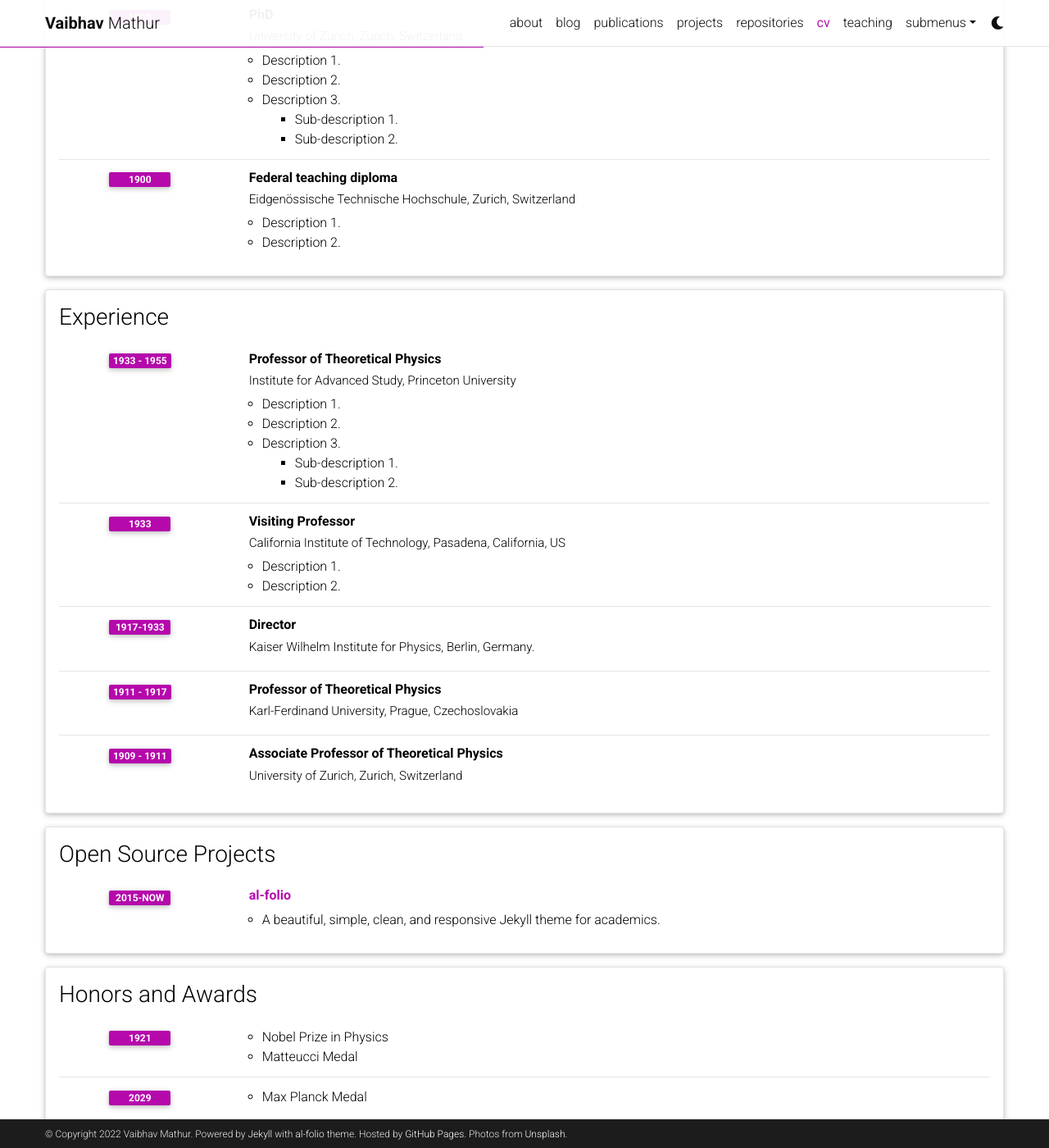
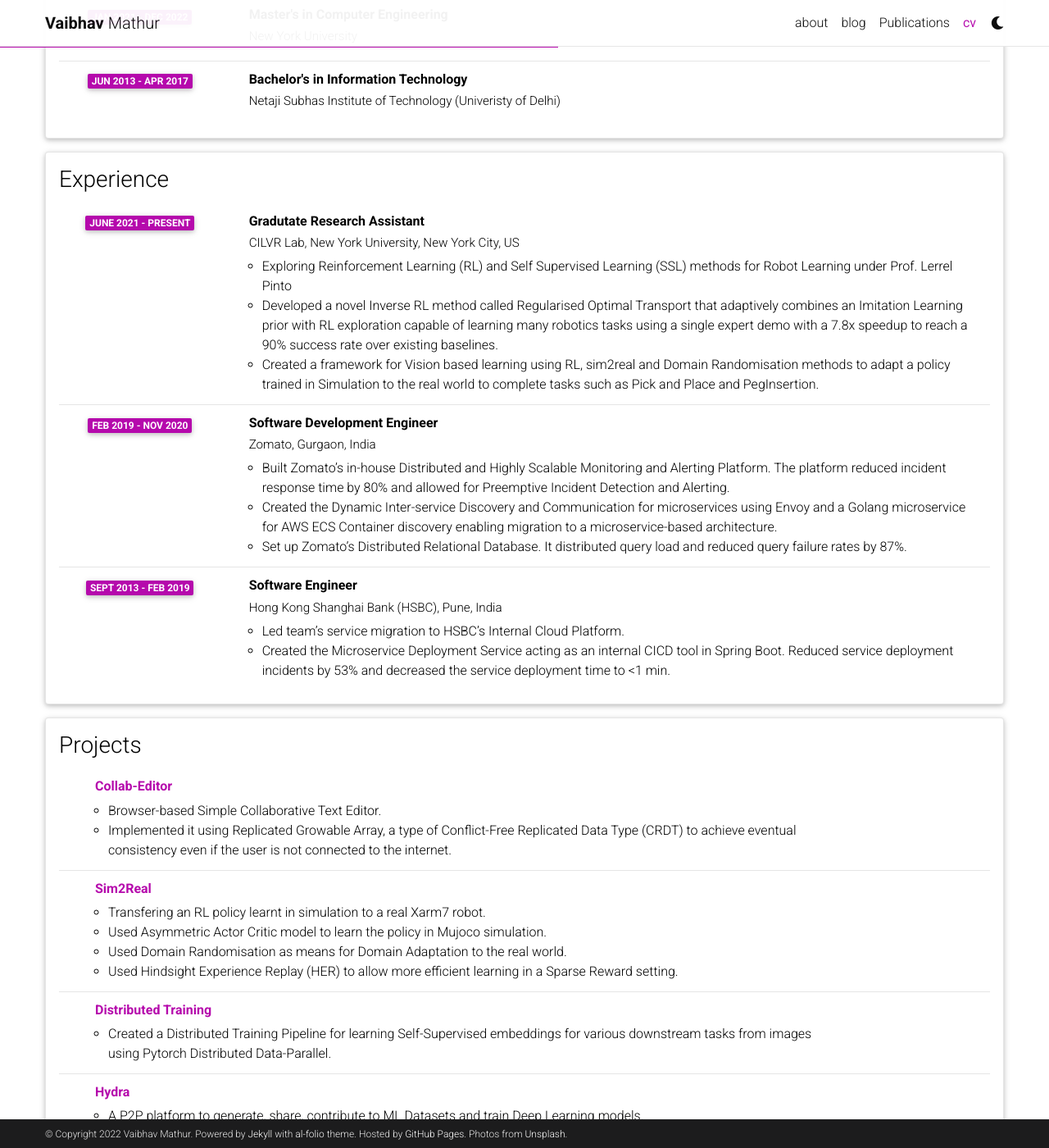
Before and after one commit to vaibhav117/vaibhav117.github.io, a Jekyll site: the page built from _pages/cv.md, in a window 1280 px wide and 1400 px high, scrolled down 459 px. Shown: the whole window at 82% size. Built offline with Jekyll 4.4.1, drawn with Linux system fonts in a browser that asks for light colours; comment, search, counter and statistics services are not loaded; a style sheet for code colours, icons or effects is not loaded; some of the changed text lies outside the part shown.

Commit message:
Changing pages

```diff
--- a/_data/cv.yml
+++ b/_data/cv.yml
@@ -2,96 +2,79 @@
   type: map
   contents:
     - name: Full Name
-      value: Albert Einstein
+      value: Vaibhav Mathur
     - name: Date of Birth
-      value: 14th March 1879
+      value: 11th July 1995
     - name: Languages
-      value: English, German
+      value: English, Hindi
 
 - title: Education
   type: time_table
   contents:
-    - title: PhD
-      institution: University of Zurich, Zurich, Switzerland
-      year: 1905
-      description:
-        - Description 1.
-        - Description 2.
-        - title: Description 3.
-          contents:
-            - Sub-description 1.
-            - Sub-description 2.
-    - title: Federal teaching diploma
-      institution: Eidgenössische Technische Hochschule, Zurich, Switzerland
-      year: 1900
-      description:
-        - Description 1.
-        - Description 2.
+    - title: Master's in Computer Engineering
+      institution: New York University
+      year: Jan 2021 - Dec 2022
+
+    - title: Bachelor's in Information Technology
+      institution: Netaji Subhas Institute of Technology (Univeristy of Delhi)
+      year: Jun 2013 - Apr 2017
 
 - title: Experience
   type: time_table
   contents:
-    - title: Professor of Theoretical Physics
-      institution: Institute for Advanced Study, Princeton University
-      year: 1933 - 1955
+    - title: Gradutate Research Assistant
+      institution: CILVR Lab, New York University, New York City, US
+      year: June 2021 - Present
       description:
-        - Description 1.
-        - Description 2.
-        - title: Description 3.
-          contents:
-            - Sub-description 1.
-            - Sub-description 2.
-    - title: Visiting Professor
-      institution: California Institute of Technology, Pasadena, California, US
-      year: 1933
+        - Exploring Reinforcement Learning (RL) and Self Supervised Learning (SSL) methods for Robot Learning under Prof. Lerrel Pinto
+        - Developed a novel Inverse RL method called Regularised Optimal Transport that adaptively combines an Imitation Learning prior with RL exploration capable of learning many robotics tasks using a single expert demo with a 7.8x speedup to reach a 90% success rate over existing baselines.
+        - Created a framework for Vision based learning using RL, sim2real and Domain Randomisation methods to adapt a policy trained in Simulation to the real world to complete tasks such as Pick and Place and PegInsertion.
+
+    - title: Software Development Engineer
+      institution: Zomato, Gurgaon, India
+      year: Feb 2019 - Nov 2020
       description:
-        - Description 1.
-        - Description 2.
+        - Built Zomato’s in-house Distributed and Highly Scalable Monitoring and Alerting Platform. The platform reduced incident response time by 80% and allowed for Preemptive Incident Detection and Alerting.
+        - Created the Dynamic Inter-service Discovery and Communication for microservices using Envoy and a Golang microservice for AWS ECS Container discovery enabling migration to a microservice-based architecture.
+        - Set up Zomato’s Distributed Relational Database. It distributed query load and reduced query failure rates by 87%.
 
-    - title: Director
-      institution: Kaiser Wilhelm Institute for Physics, Berlin, Germany.
-      year: 1917-1933
+    - title: Software Engineer
+      institution: Hong Kong Shanghai Bank (HSBC), Pune, India
+      year: Sept 2013 - Feb 2019
+      description:
+        - Led team’s service migration to HSBC’s Internal Cloud Platform.
+        - Created the Microservice Deployment Service acting as an internal CICD tool in Spring Boot. Reduced service deployment incidents by 53% and decreased the service deployment time to <1 min.
 
-    - title: Professor of Theoretical Physics
-      institution: Karl-Ferdinand University, Prague, Czechoslovakia
-      year: 1911 - 1917
-      description:
-
-    - title: Associate Professor of Theoretical Physics
-      institution: University of Zurich, Zurich, Switzerland
-      year: 1909 - 1911
-
-- title: Open Source Projects
+- title: Projects
   type: time_table
   contents:
-    - title: <a href="https://github.com/alshedivat/al-folio">al-folio</a>
-      year: 2015-now
-      description: A beautiful, simple, clean, and responsive Jekyll theme for academics.
+    - title: <a href="https://github.com/vaibhav117/Colab-Editor">Collab-Editor</a>
+      description:
+        - Browser-based Simple Collaborative Text Editor.
+        - Implemented it using Replicated Growable Array, a type of Conflict-Free Replicated Data Type (CRDT) to achieve eventual consistency even if the user is not connected to the internet.
 
-- title: Honors and Awards
-  type: time_table
-  contents:
-    - year: 1921
-      items:
-        - Nobel Prize in Physics
-        - Matteucci Medal
-    - year: 2029
-      items:
-        - Max Planck Medal
+    - title: <a href="https://github.com/vaibhav117/sim2real">Sim2Real</a>
+      description:
+        - Transfering an RL policy learnt in simulation to a real Xarm7 robot.
+        - Used Asymmetric Actor Critic model to learn the policy in Mujoco simulation.
+        - Used Domain Randomisation as means for Domain Adaptation to the real world.
+        - Used Hindsight Experience Replay (HER) to allow more efficient learning in a Sparse Reward setting.
 
-- title: Academic Interests
-  type: nested_list
-  contents:
-    - title: Topic 1.
-      items:
-        - Description 1.
-        - Description 2.
-    - title: Topic 2.
-      items:
-        - Description 1.
-        - Description 2.
+    - title: <a href="https://github.com/vaibhav117/Distributed-SSL">Distributed Training</a>
+      description:
+        - Created a Distributed Training Pipeline for learning Self-Supervised embeddings for various downstream tasks from images using Pytorch Distributed Data-Parallel.
+
+    - title: <a href="https://github.com/hydra-hoard">Hydra</a>
+      description:
+        - A P2P platform to generate, share, contribute to ML Datasets and train Deep Learning models.
+        - Implemented a Distributed Hash Table for Node Discovery, Multi-tracker approach using Raft to create a fault-tolerant archive of datasets. Used All-Reduce to run Synchronous Stochastic Gradient Descent for distributed training.
+
+    - title: <a href="https://github.com/vaibhav117/MARL">MARL</a>
+      description:
+        - Implemented Multi-Agent Reinforcement Learning (MARL) using 2 Independent DQNs with information sharing to master the game of Knights Archers Zombies.
+
 
 - title: Other Interests
   type: list
   contents:
-    - <u>Hobbies:</u> Hobby 1, Hobby 2, etc.
+    - <u>Hobbies:</u> Playing and watching(and agonizing) Soccer, solving Rubick's Cubes, Hiking.
--- a/_pages/projects.md
+++ /dev/null
@@ -1,58 +0,0 @@
----
-layout: page
-title: projects
-permalink: /projects/
-description: A growing collection of your cool projects.
-nav: true
-nav_order: 2
-display_categories: [work, fun]
-horizontal: false
----
-
-<!-- pages/projects.md -->
-<div class="projects">
-{%- if site.enable_project_categories and page.display_categories %}
-  <!-- Display categorized projects -->
-  {%- for category in page.display_categories %}
-  <h2 class="category">{{ category }}</h2>
-  {%- assign categorized_projects = site.projects | where: "category", category -%}
-  {%- assign sorted_projects = categorized_projects | sort: "importance" %}
-  <!-- Generate cards for each project -->
-  {% if page.horizontal -%}
-  <div class="container">
-    <div class="row row-cols-2">
-    {%- for project in sorted_projects -%}
-      {% include projects_horizontal.html %}
-    {%- endfor %}
-    </div>
-  </div>
-  {%- else -%}
-  <div class="grid">
-    {%- for project in sorted_projects -%}
-      {% include projects.html %}
-    {%- endfor %}
-  </div>
-  {%- endif -%}
-  {% endfor %}
-
-{%- else -%}
-<!-- Display projects without categories -->
-  {%- assign sorted_projects = site.projects | sort: "importance" -%}
-  <!-- Generate cards for each project -->
-  {% if page.horizontal -%}
-  <div class="container">
-    <div class="row row-cols-2">
-    {%- for project in sorted_projects -%}
-      {% include projects_horizontal.html %}
-    {%- endfor %}
-    </div>
-  </div>
-  {%- else -%}
-  <div class="grid">
-    {%- for project in sorted_projects -%}
-      {% include projects.html %}
-    {%- endfor %}
-  </div>
-  {%- endif -%}
-{%- endif -%}
-</div>
--- a/_pages/publications.md
+++ b/_pages/publications.md
@@ -1,11 +1,11 @@
 ---
 layout: page
 permalink: /publications/
-title: publications
-description: publications by categories in reversed chronological order. generated by jekyll-scholar.
-years: [1967, 1956, 1950, 1935, 1905]
+title: Publications
+description: Publications by categories in reversed chronological order.
+years: [2022, 2017]
 nav: true
-nav_order: 1
+nav_order: 2
 ---
 <!-- _pages/publications.md -->
 <div class="publications">
--- a/_pages/repositories.md
+++ /dev/null
@@ -1,30 +0,0 @@
----
-layout: page
-permalink: /repositories/
-title: repositories
-description: Edit the `_data/repositories.yml` and change the `github_users` and `github_repos` lists to include your own GitHub profile and repositories.
-nav: true
-nav_order: 3
----
-
-## GitHub users
-
-{% if site.data.repositories.github_users %}
-<div class="repositories d-flex flex-wrap flex-md-row flex-column justify-content-between align-items-center">
-  {% for user in site.data.repositories.github_users %}
-    {% include repository/repo_user.html username=user %}
-  {% endfor %}
-</div>
-{% endif %}
-
----
-
-## GitHub Repositories
-
-{% if site.data.repositories.github_repos %}
-<div class="repositories d-flex flex-wrap flex-md-row flex-column justify-content-between align-items-center">
-  {% for repo in site.data.repositories.github_repos %}
-    {% include repository/repo.html repository=repo %}
-  {% endfor %}
-</div>
-{% endif %}
--- a/_pages/teaching.md
+++ /dev/null
@@ -1,12 +0,0 @@
----
-layout: page
-permalink: /teaching/
-title: teaching
-description: Materials for courses you taught. Replace this text with your description.
-nav: true
-nav_order: 5
----
-
-For now, this page is assumed to be a static description of your courses. You can convert it to a collection similar to `_projects/` so that you can have a dedicated page for each course.
-
-Organize your courses by years, topics, or universities, however you like!
```
Also changed, not shown: _bibliography/papers.bib (+24 -77 lines), _pages/about.md (+8 -9 lines), _pages/cv.md (+1 -1 lines), _pages/dropdown.md (deleted, +0 -13 lines).
